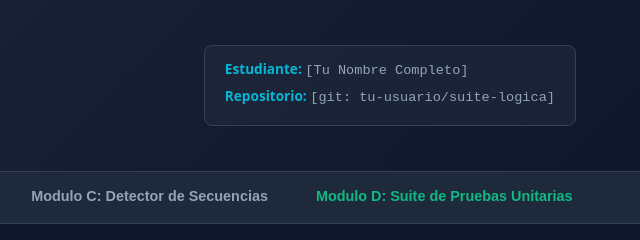
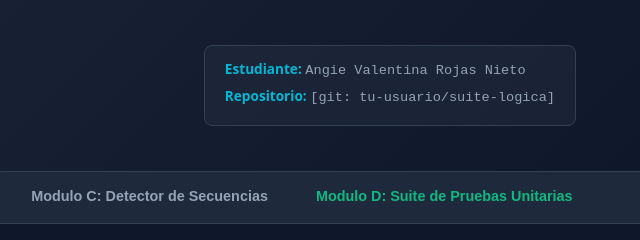
Before and after one commit to rojasnietoangievalentina2-pixel/suite_logica_web, a plain HTML site: page index.html in a window 1280 px wide. Shown: the top 240 px of the page, 640-1280 px from the left. Drawn offline with Linux system fonts and the light colour scheme.

Commit message:
Update index.html
actualizar nombre personal

```diff
--- a/index.html
+++ b/index.html
@@ -16,7 +16,7 @@
         <p class="subtitle">Logica Computacional, Algebra Cuadratica y Precision Numerica</p>
       </div>
       <div class="student-info">
-        <div class="info-tag"><strong>Estudiante:</strong> <span class="placeholder">[Tu Nombre Completo]</span></div>
+        <div class="info-tag"><strong>Estudiante:</strong> <span class="placeholder">Angie Valentina Rojas Nieto</span></div>
         <div class="info-tag"><strong>Repositorio:</strong> <span class="placeholder">[git: tu-usuario/suite-logica]</span></div>
       </div>
     </div>
```
